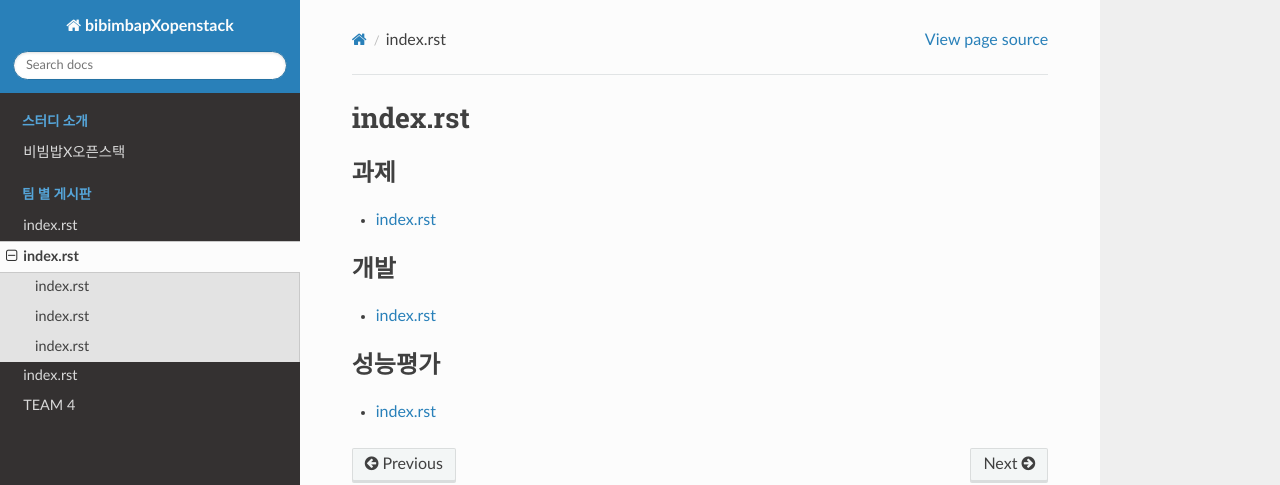
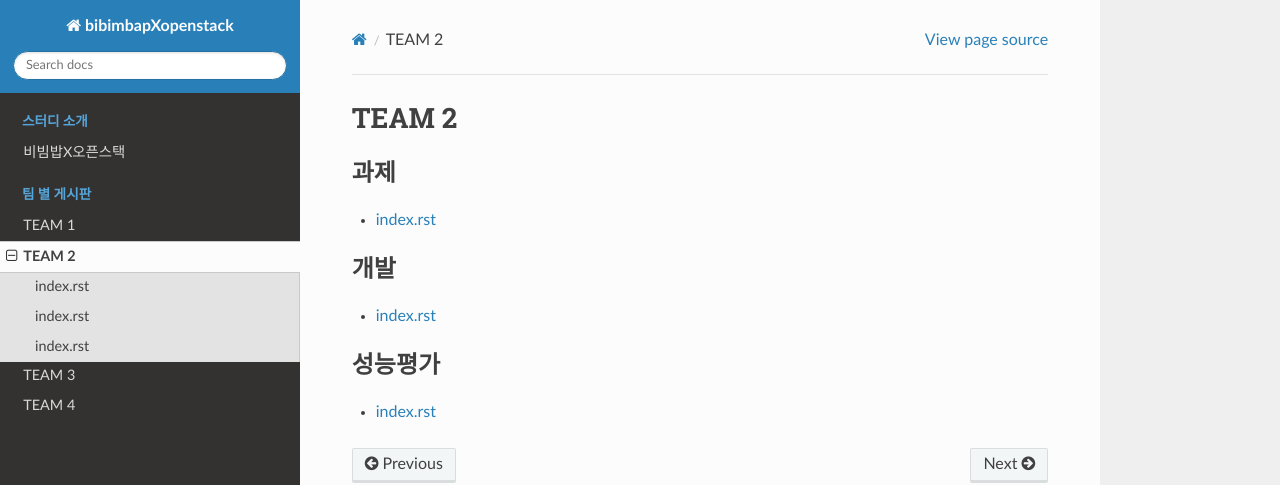
Before and after one commit to BiBimBapXOpenStack/bibimbapXopenstack, a Sphinx documentation site: the page built from docs/source/team2/index.rst, in a window 1280 px wide. Shown: the top 485 px of the page. Built offline with Sphinx 7.4.7 and the Read the Docs theme 2.0.0, drawn with Linux system fonts in a browser that asks for light colours.

Commit message:
Docs : change index each teams

```diff
--- a/docs/source/team1/index.rst
+++ b/docs/source/team1/index.rst
@@ -1,4 +1,4 @@
-index.rst
+TEAM 1
 ==========
 
 .. toctree::
--- a/docs/source/team2/index.rst
+++ b/docs/source/team2/index.rst
@@ -1,4 +1,4 @@
-index.rst
+TEAM 2
 ==========
 
 .. toctree::
--- a/docs/source/team3/index.rst
+++ b/docs/source/team3/index.rst
@@ -1,4 +1,4 @@
-index.rst
+TEAM 3
 ==========
 
 .. toctree::
```
